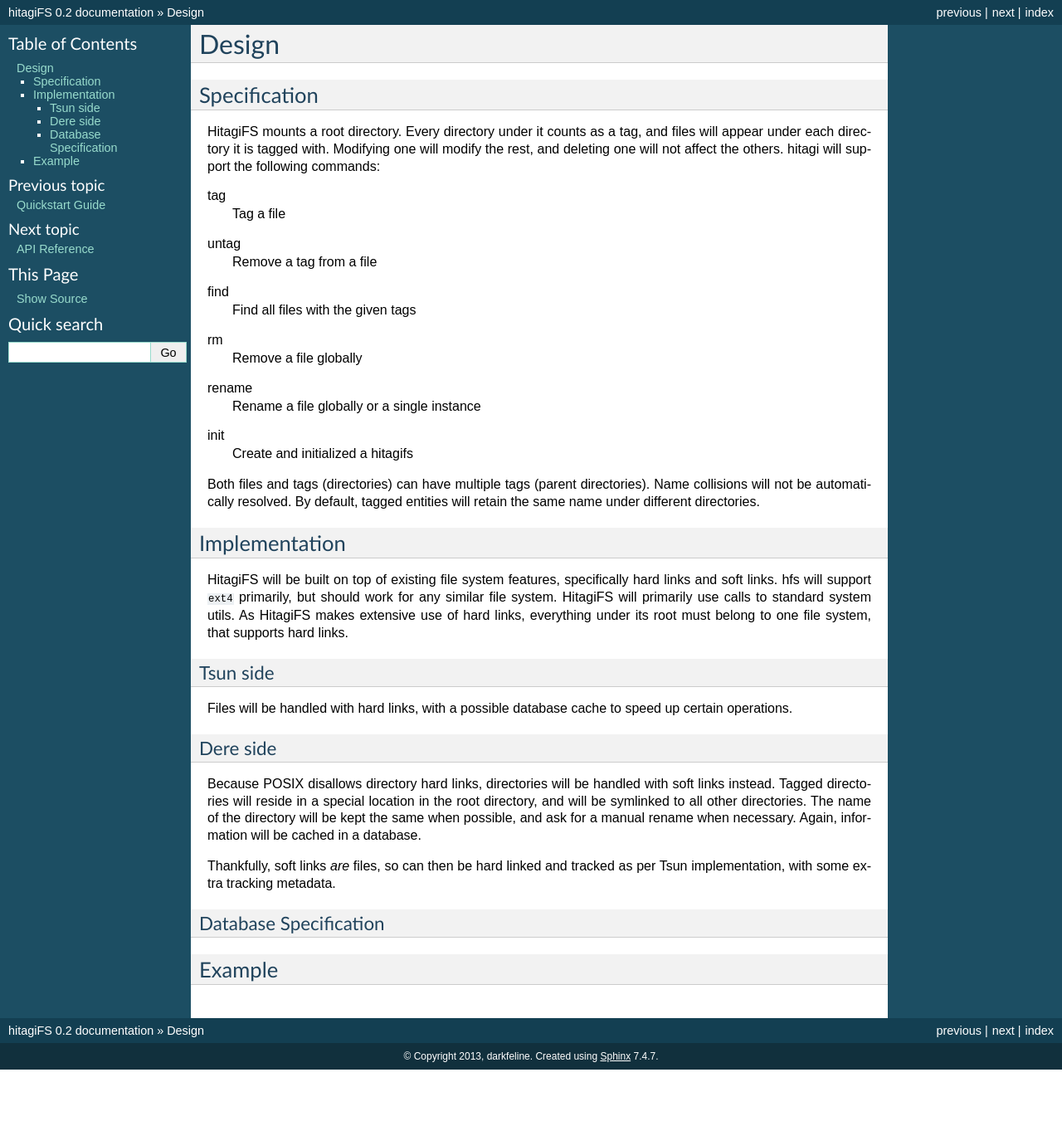
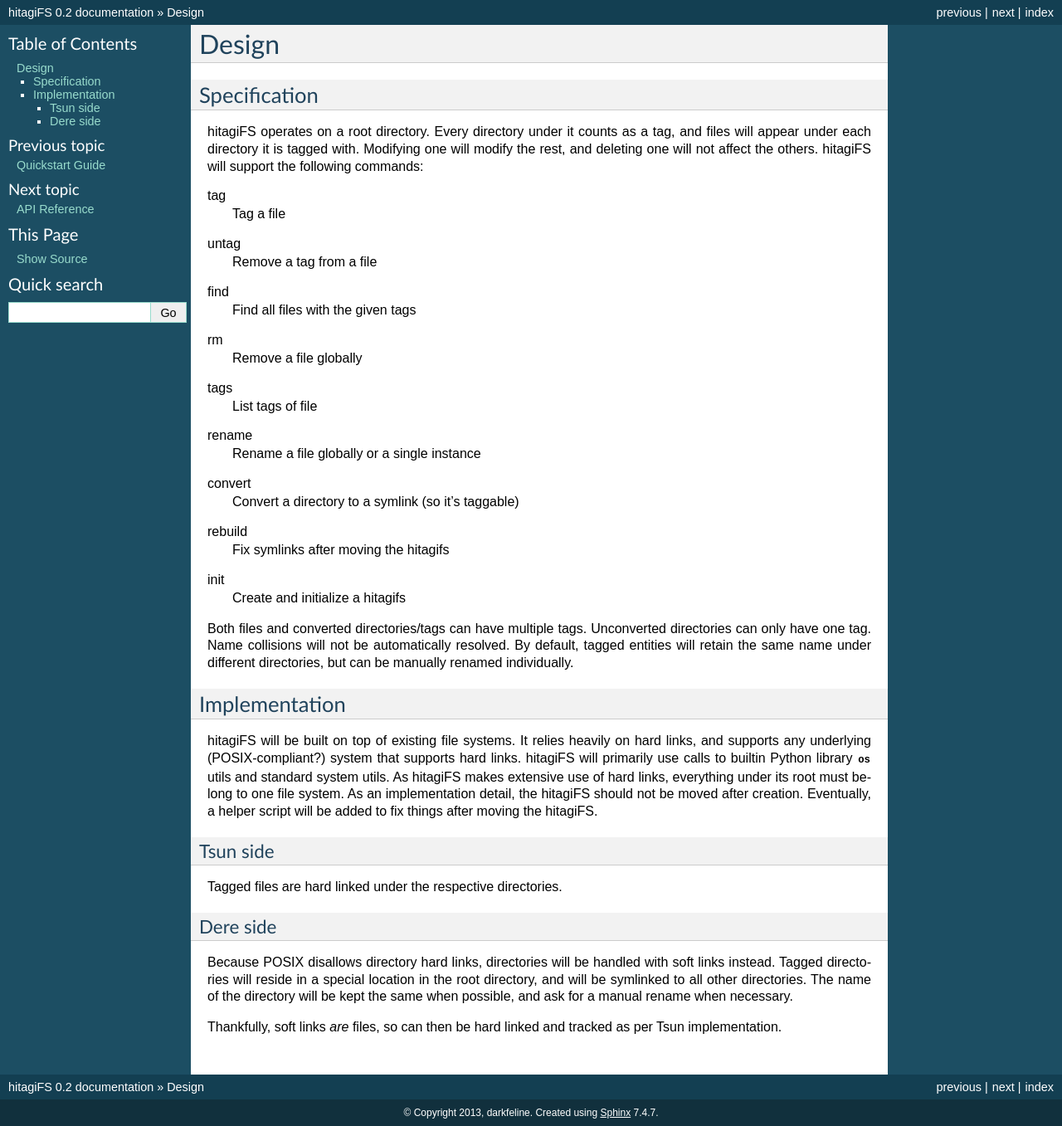
Before and after one commit to darkfeline/dantalian, a Sphinx documentation site: the page built from doc/specs.rst, in a window 1280 px wide. Shown: the whole page at 83% size. Built offline with Sphinx 7.4.7, drawn with Linux system fonts in a browser that asks for light colours; before the commit the page ends 1289 px from its top, so only the background shows below that.

Commit message:
Update design

```diff
--- a/doc/specs.rst
+++ b/doc/specs.rst
@@ -5,10 +5,10 @@ Design
 Specification
 =============
 
-HitagiFS mounts a root directory.  Every directory under it counts as a tag,
-and files will appear under each directory it is tagged with.  Modifying one
-will modify the rest, and deleting one will not affect the others.  hitagi will
-support the following commands:
+hitagiFS operates on a root directory.  Every directory under it counts as a
+tag, and files will appear under each directory it is tagged with.  Modifying
+one will modify the rest, and deleting one will not affect the others.
+hitagiFS will support the following commands:
 
 tag
     Tag a file
@@ -22,31 +22,42 @@ find
 rm
     Remove a file globally
 
+tags
+    List tags of file
+
 rename
     Rename a file globally or a single instance
 
+convert
+    Convert a directory to a symlink (so it's taggable)
+
+rebuild
+    Fix symlinks after moving the hitagifs
+
 init
-    Create and initialized a hitagifs
+    Create and initialize a hitagifs
 
-Both files and tags (directories) can have multiple tags (parent directories).
-Name collisions will not be automatically resolved.  By default, tagged
-entities will retain the same name under different directories.
+Both files and converted directories/tags can have multiple tags.  Unconverted
+directories can only have one tag.  Name collisions will not be automatically
+resolved.  By default, tagged entities will retain the same name under
+different directories, but can be manually renamed individually.
 
 Implementation
 ==============
 
-HitagiFS will be built on top of existing file system features, specifically
-hard links and soft links.  hfs will support ``ext4`` primarily, but should
-work for any similar file system.  HitagiFS will primarily use calls to
-standard system utils.  As HitagiFS makes extensive use of hard links,
-everything under its root must belong to one file system, that supports hard
-links.
+hitagiFS will be built on top of existing file systems.  It relies heavily on
+hard links, and supports any underlying (POSIX-compliant?) system that supports
+hard links.  hitagiFS will primarily use calls to builtin Python library
+:mod:`os` utils and standard system utils.  As hitagiFS makes extensive use of
+hard links, everything under its root must belong to one file system.  As an
+implementation detail, the hitagiFS should not be moved after creation.
+Eventually, a helper script will be added to fix things after moving the
+hitagiFS.
 
 Tsun side
 ---------
 
-Files will be handled with hard links, with a possible database cache to speed
-up certain operations.
+Tagged files are hard linked under the respective directories.
 
 Dere side
 ---------
@@ -55,13 +66,7 @@ Because POSIX disallows directory hard links, directories will be handled with
 soft links instead.  Tagged directories will reside in a special location in
 the root directory, and will be symlinked to all other directories.  The name
 of the directory will be kept the same when possible, and ask for a manual
-rename when necessary.  Again, information will be cached in a database.
+rename when necessary.
 
 Thankfully, soft links *are* files, so can then be hard linked and tracked as
-per Tsun implementation, with some extra tracking metadata.
-
-Database Specification
-----------------------
-
-Example
-=======
+per Tsun implementation.
```
